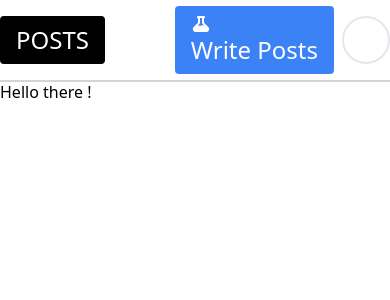
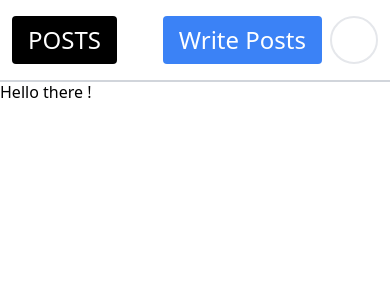
Before and after one commit to hofman-p/dev.to-like, a Next.js app: page / in a window 390 px wide. Shown: the top 300 px of the page. Built offline with nearby package versions, Linux system fonts and the light colour scheme.

Commit message:
Navbar more responsive

```diff
--- a/components/Navbar.js
+++ b/components/Navbar.js
@@ -12,7 +12,7 @@ export default function Navbar() {
       role="navigation"
       aria-label="main navigation"
     >
-      <div className="container mx-auto flex h-20 max-w-7xl items-center justify-between">
+      <div className="container mx-auto flex h-20 max-w-7xl items-center justify-between p-3 md:p-0">
         <Link href="/" passHref>
           <button className="rounded bg-black py-2 px-4 text-2xl uppercase text-white">
             POSTS
@@ -24,7 +24,6 @@ export default function Navbar() {
             <>
               <Link href="/admin" passHref>
                 <button className="rounded bg-blue-500 py-2 px-4 text-2xl text-white">
-                  <BeakerIcon className="h-5 w-5 text-white" />
                   Write Posts
                 </button>
               </Link>
@@ -38,7 +37,7 @@ export default function Navbar() {
                     height={50}
                   />
                 ) : (
-                  <div className="h-12 w-12 cursor-pointer  rounded-full border-2"></div>
+                  <div className="h-12 w-12 cursor-pointer rounded-full border-2"></div>
                 )}
               </Link>
             </>
```
